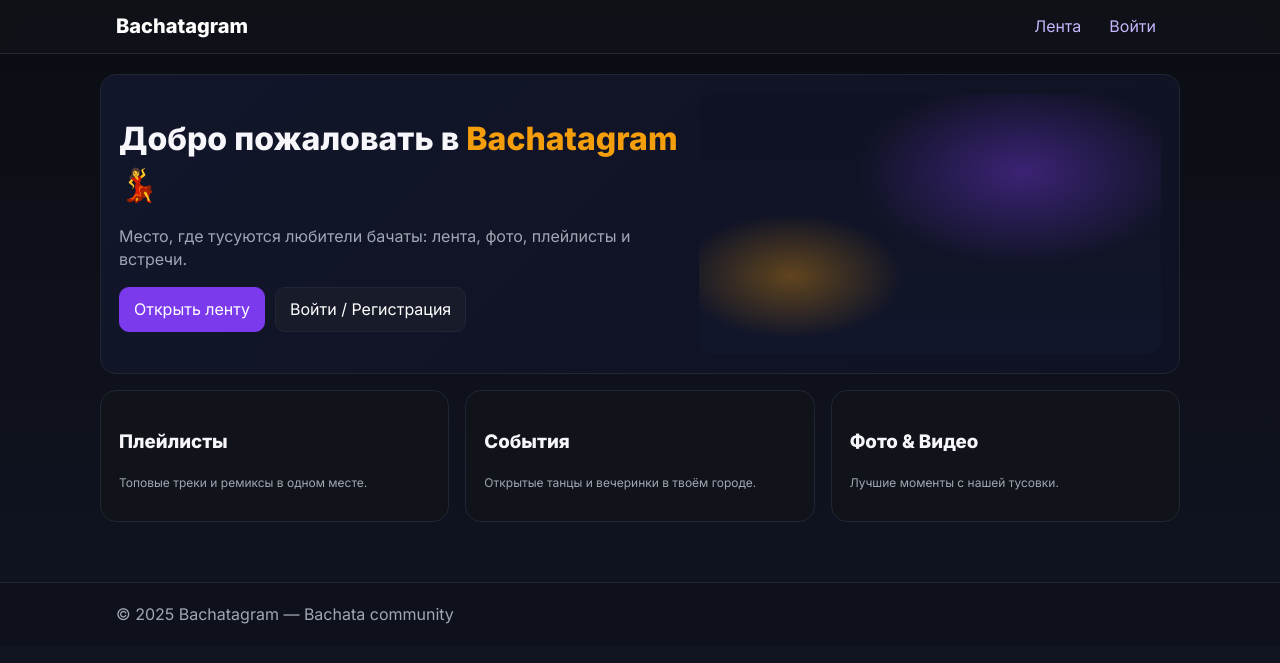
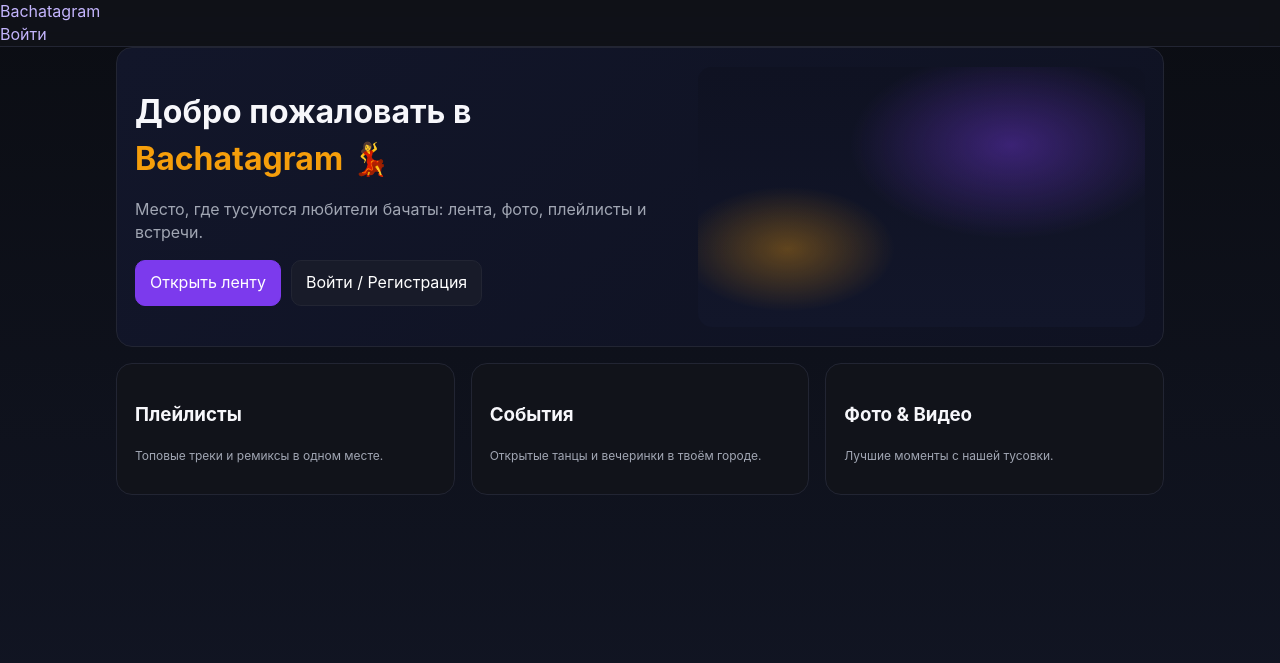
Before and after one commit to djdoodlez-gif/Bachata-music, a Python web app: template templates/index.html in a window 1280 px wide. Shown: the top 663 px of the page. Run offline with Jinja, Linux system fonts and the light colour scheme; the template is opened without the code that fills it, so the values that code supplies are empty.

Commit message:
Update base.html

```diff
--- a/templates/base.html
+++ b/templates/base.html
@@ -1,33 +1,31 @@
 <!doctype html>
 <html lang="ru">
 <head>
-  <meta charset="utf-8"/>
-  <meta name="viewport" content="width=device-width, initial-scale=1"/>
-  <title>{{ title or "Bachatagram" }}</title>
-  <link href="{{ url_for('static', filename='styles.css') }}" rel="stylesheet"/>
-  <link rel="preconnect" href="https://fonts.googleapis.com">
-  <link rel="preconnect" href="https://fonts.gstatic.com" crossorigin>
-  <link href="https://fonts.googleapis.com/css2?family=Inter:wght@400;600;800&display=swap" rel="stylesheet">
+  <meta charset="utf-8">
+  <meta name="viewport" content="width=device-width,initial-scale=1">
+  <title>{{ title or 'Bachatagram' }}</title>
+  <link rel="stylesheet" href="{{ url_for('static', filename='styles.css') }}">
 </head>
 <body>
 <header class="topbar">
-  <div class="container row between center-v">
-    <a class="brand" href="{{ url_for('home') }}">Bachatagram</a>
-    <nav class="nav row">
+  <a class="logo" href="{{ url_for('index') }}">Bachatagram</a>
+  <nav>
+    {% if current_user.is_authenticated %}
       <a href="{{ url_for('feed') }}">Лента</a>
-      <a href="{{ url_for('auth') }}">Войти</a>
-    </nav>
-  </div>
+      <a href="{{ url_for('profile') }}">Профиль</a>
+      <a href="{{ url_for('auth.logout') }}">Выйти</a>
+    {% else %}
+      <a href="{{ url_for('auth.login') }}">Войти</a>
+    {% endif %}
+  </nav>
 </header>
-
-<main class="container page">
+<main class="container">
+  {% with messages = get_flashed_messages() %}
+    {% if messages %}
+      <div class="flash">{% for m in messages %}<p>{{ m }}</p>{% endfor %}</div>
+    {% endif %}
+  {% endwith %}
   {% block content %}{% endblock %}
 </main>
-
-<footer class="footer">
-  <div class="container">
-    © {{ 2025 }} Bachatagram — Bachata community
-  </div>
-</footer>
 </body>
 </html>
```
